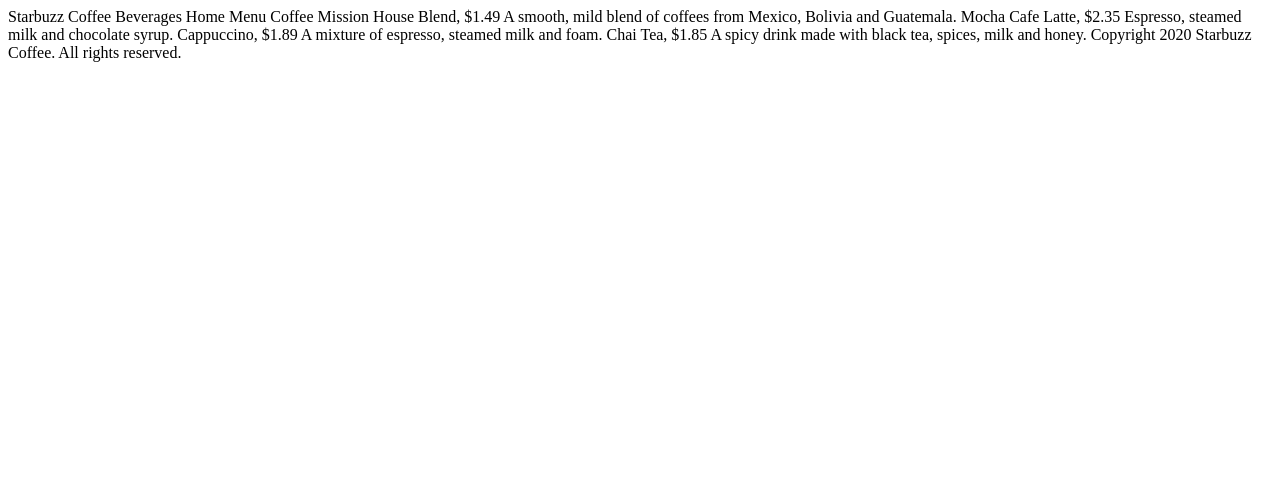
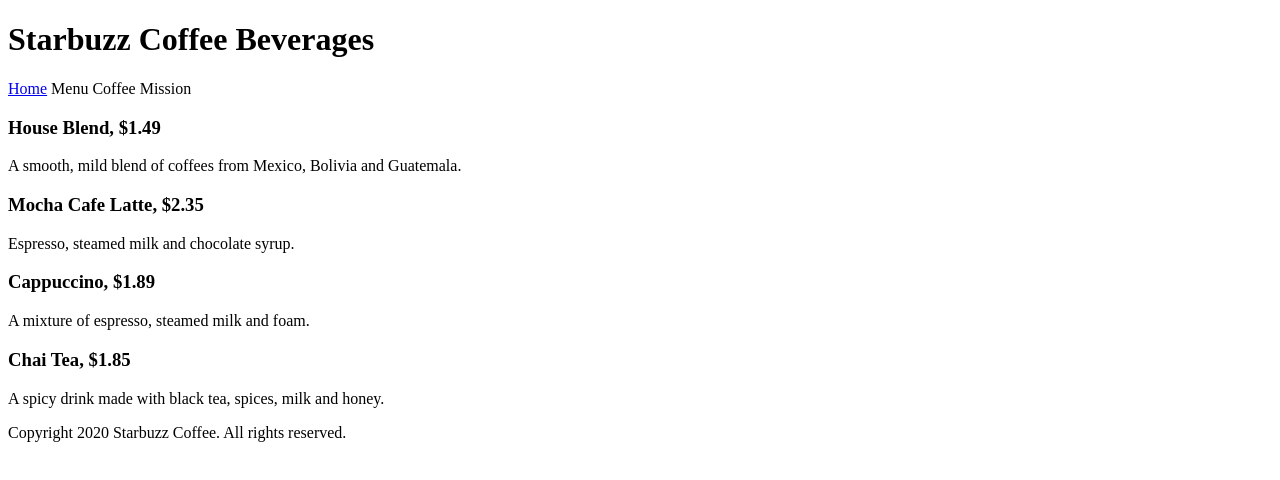
Before and after one commit to enrique-paz/COMD2451, a plain HTML site: page session2/class files/starbuzz/menu.html in a window 1280 px wide. Drawn offline with Linux system fonts and the light colour scheme.

Commit message:
final files

```diff
--- a/session2/class files/starbuzz/menu.html
+++ b/session2/class files/starbuzz/menu.html
@@ -5,24 +5,56 @@
   </head>
 
   <body>
-  Starbuzz Coffee Beverages
 
-  Home Menu Coffee Mission
+<header>
 
-   House Blend, $1.49
-  A smooth, mild blend of coffees from Mexico,
-  Bolivia and Guatemala.
+  <h1>Starbuzz Coffee Beverages</h1>
 
-   Mocha Cafe Latte, $2.35
-   Espresso, steamed milk and chocolate syrup.
+</header>
 
-   Cappuccino, $1.89
-   A mixture of espresso, steamed milk and foam.
+<nav>
 
-  Chai Tea, $1.85
-  A spicy drink made with black tea, spices,
-  milk and honey.
+  <a href="index.html">Home</a>
 
-  Copyright 2020 Starbuzz Coffee. All rights reserved.
+  Menu
+
+  Coffee
+
+  Mission
+
+</nav>
+
+<main>
+
+      <section>
+         <h3>House Blend, $1.49</h3>
+        <p>A smooth, mild blend of coffees from Mexico,
+        Bolivia and Guatemala.</p>
+      </section>
+
+    <section>
+       <h3>Mocha Cafe Latte, $2.35</h3>
+       <p>Espresso, steamed milk and chocolate syrup.</p>
+    </section>
+
+    <section>
+       <h3>Cappuccino, $1.89</h3>
+       <p>A mixture of espresso, steamed milk and foam.</p>
+    </section>
+
+    <section>
+      <h3>Chai Tea, $1.85</h3>
+      <p>A spicy drink made with black tea, spices,
+      milk and honey.</p>
+    </section>
+
+</main>
+
+<footer>
+
+  <p>Copyright 2020 Starbuzz Coffee. All rights reserved.</p>
+
+</footer>
+
   </body>
 </html>
```
Also changed, not shown: session2/class files/starbuzz/index.html (+57 -12 lines).
